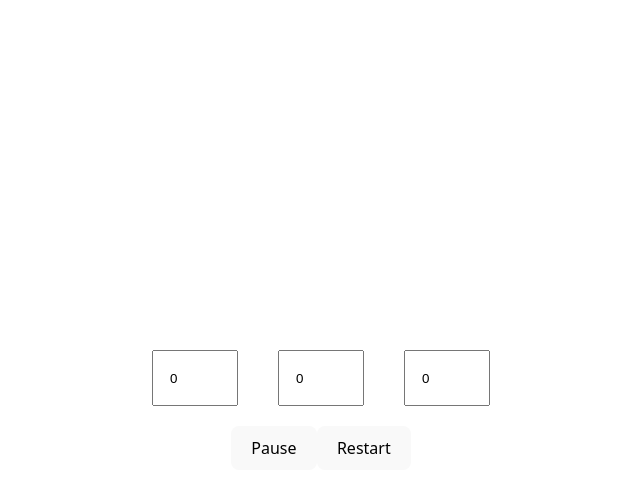
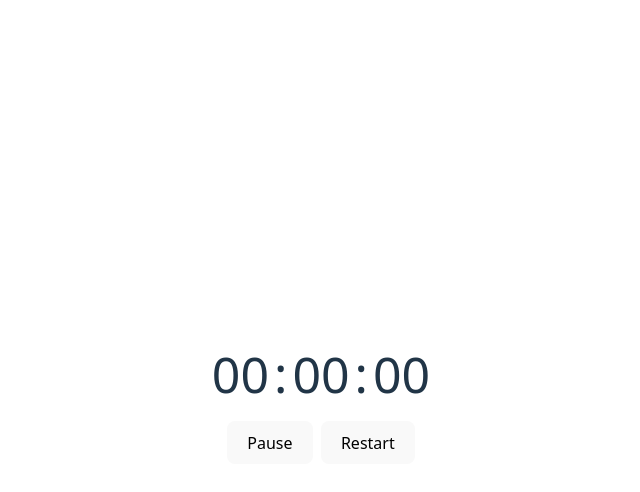
Before and after one commit to Kushal168/countdown-timer, a React (Vite) app: page / in a window 1280 px wide. Both pictures are taken after a click on the button "Start". Shown: the top 492 px of the page, without its empty margins (319-959 px from the left). Built offline with nearby package versions, Linux system fonts and the light colour scheme.

Commit message:
use effect for timer

```diff
--- a/src/App.css
+++ b/src/App.css
@@ -47,3 +47,16 @@
   margin : 20px;
   padding : 1rem;
 }
+
+.timer-box{
+  display: flex;
+  justify-content: center;
+  align-items: center;
+  font-size: 50px;
+}
+.inside-timer-div{
+  margin: 5px;
+}
+.button-div{
+  margin: 4px;
+}
--- a/src/App.jsx
+++ b/src/App.jsx
@@ -1,4 +1,4 @@
-import { useState } from 'react'
+import { useEffect, useState } from 'react'
 // import reactLogo from './assets/react.svg'
 // import viteLogo from '/vite.svg'
 import './App.css'
@@ -8,38 +8,82 @@ function App() {
   const [hour, setHour] = useState(0)
   const [minute, setMinute] = useState(0)
   const [second, setSecond] = useState(0)
+  const [timerId, setTimerId] = useState(0)
   function handleClick(){
     setIsStart(true);
   }
-  function handleHours(e){
+  function handleAll(e){
     console.log("--->> ",e.target.name, e.target.value)
     if(e.target.name == 'hours') setHour(e.target.value);
     else if(e.target.name == 'minutes') setMinute(e.target.value);
     else if(e.target.name == 'seconds') setSecond(e.target.value);
+  }
+  function runTimer(sec, min, hr, tid){
+    console.log("......")
+    if(sec>0){
+      setSecond((s)=>s-1);
+    }
+    else if(sec==0 && min>0){
+      setMinute((min)=>min-1);
+      setSecond(59)
+    }
+    else if(min==0 && hr>0){
+      setHour((hr)=>hr-1);
+      setMinute(59)
+      setSecond(59)
+    }
+    console.log("tiddd", tid)
+  }
+
+  useEffect(()=>{
+    let tid;
+    if(isStart){
+      tid = setInterval(()=>{
+      runTimer(second,minute,hour,tid);
+      },1000)
+
+      setTimerId(tid)
+    }
+    return ()=>{
+      clearInterval(tid)
+    }
+
+  },[isStart,hour,minute,second])
+
+  function handleReset(){
+    console.log("****", timerId)
+    setIsStart(false);
   }
 
   return (
     <>
       {!isStart && <div>
         <div>
-          <input className='input_field' type="text" name="hours" onChange = {(e)=>{handleHours(e)}} placeholder='HH'/>
-          <input className='input_field' type="text" name="minutes" onChange = {(e)=>{handleHours(e)}} placeholder='MM'/>
-          <input className='input_field' type="text" name="seconds" onChange = {(e)=>{handleHours(e)}} placeholder='SS'/>
+          <input className='input_field' type="number" name="hours" onChange = {(e)=>{handleAll(e)}} placeholder='HH'/>
+          <input className='input_field' type="number" name="minutes" onChange = {(e)=>{handleAll(e)}} placeholder='MM'/>
+          <input className='input_field' type="number" name="seconds" onChange = {(e)=>{handleAll(e)}} placeholder='SS'/>
         </div>
         <div>
           <button type='button' onClick={handleClick}> Start </button>
         </div>
       </div>
       }
-      {isStart && <div>
-        <div>
-          <input value={hour} className='input_field' type="text" placeholder='HH'/>
+      {isStart && <div className='show-container'>
+        <div className='timer-box'>
+        <div className='inside-timer-div'>{hour <10 ? `0${hour}` : hour}</div>
+        <div>:</div>
+        <div className='inside-timer-div'>{minute <10 ? `0${minute}` : minute }</div>
+        <div>:</div>
+        <div className='inside-timer-div'>{ second <10 ? `0${second}` : second }</div>
+
+
+          {/* <input value={hour} className='input_field' type="text" placeholder='HH'/>
           <input value={minute} className='input_field' type="text" placeholder='MM'/>
-          <input value={second} className='input_field' type="text" placeholder='SS'/>
+          <input value={second} className='input_field' type="text" placeholder='SS'/> */}
         </div>
         <div>
-          <button type='button' onClick={handleClick}> Pause </button>
-          <button type='button' onClick={handleClick}> Restart </button>
+          <button type='button' className='button-div'  onClick={handleClick}> Pause </button>
+          <button type='button' className='button-div' onClick={handleReset}> Restart </button>
         </div>
       </div>
       }
```
